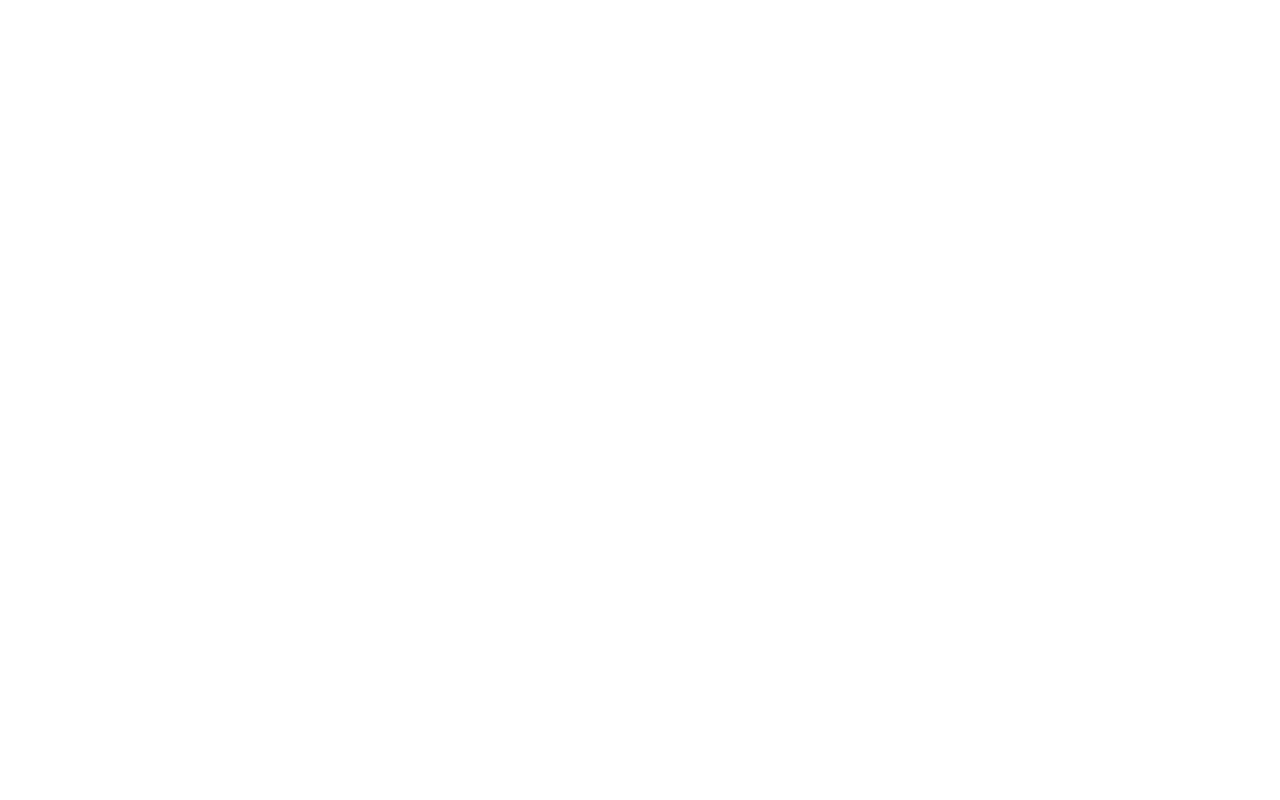
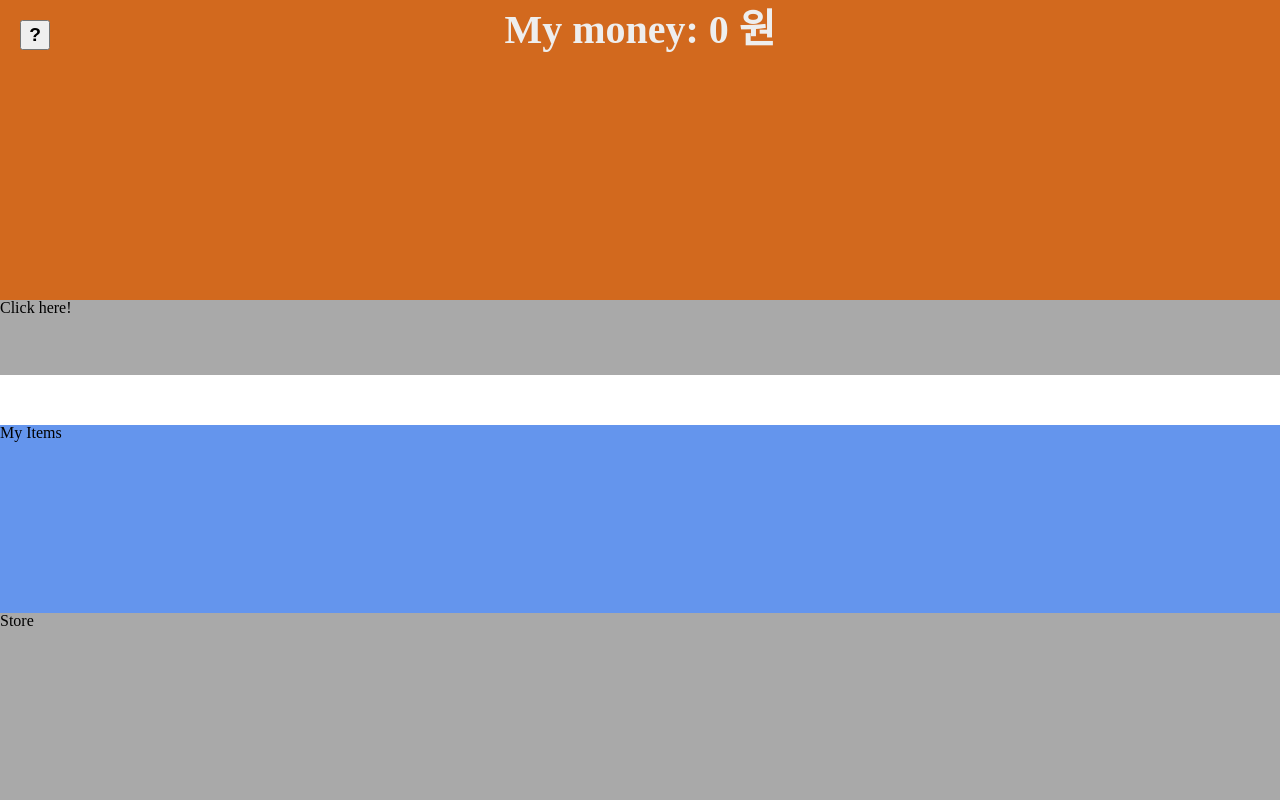
Before and after one commit to johyunyoung/GetMoney, a plain HTML site: page index.html in a window 1280 px wide. Drawn offline with Linux system fonts and the light colour scheme.

Commit message:
before js

```diff
--- a/app.js
+++ b/app.js
@@ -0,0 +1,15 @@
+const clickWindow = document.querySelector(".click-window");
+const myMoney = document.querySelector(".my-money");
+
+let MONEY = 0;
+
+function plusMoney() {
+    MONEY += 1;
+    myMoney.innerHTML = `My money: ${MONEY} 원`;
+}
+
+function init() {
+    clickWindow.addEventListener("click", plusMoney);
+}
+
+init();
--- a/index.html
+++ b/index.html
@@ -10,16 +10,26 @@
     <div class="main">
         <div class="my-money">
             <!-- 현재 내 돈 표시 -->
+            My money: 0 원
         </div>
         <div class="robber">
             <!-- 강도 왔을 때 피해 또는 아이템으로 막음 등 표시 -->
         </div>
-        <div class="click-window"></div>
+        <div class="click-window">
+            <!-- 이곳을 클릭하면 돈 증가 -->
+            Click here!
+        </div>
+        <button class="manual-btn">?</button>
+        <div class="manual">
+            <!-- 메뉴얼 버튼에 커서 올리면 설명서 등장. position absolute로 -->
+        </div>
     </div>
     <div class="my-items">
         <!-- 내 아이템 창 -->
+        My Items
     </div>
     <div class="store">
+        Store
         <div class="plus-click">
             <!-- 클릭당 획등량 +? -->
         </div>
--- a/style.css
+++ b/style.css
@@ -1,10 +1,67 @@
 @import "reset.css";
 
 body {
+  width: 100%;
+  height: 100vh;
   display: flex;
   flex-direction: column;
 }
 
 .main {
-  background-color: beige;
+  display: flex;
+  flex-direction: column;
+  justify-content: space-between;
+  width: 100%;
+  height: 50%;
+  background-color: chocolate;
+  margin-bottom: 50px;
 }
+
+.my-money {
+  margin: 10px auto;
+  text-align: center;
+  font-size: 2.5rem;
+  font-weight: 700;
+  color: #eee;
+}
+
+.my-items {
+  width: 100%;
+  height: 25%;
+  background-color: cornflowerblue;
+  display: flex;
+}
+
+.store {
+  width: 100%;
+  height: 25%;
+  background-color: darkgray;
+}
+
+.click-window {
+  height: 20%;
+  background-color: darkgray;
+}
+
+.manual-btn {
+  position: absolute;
+  top: 20px;
+  left: 20px;
+  width: 30px;
+  height: 30px;
+  font-size: 1.2rem;
+  font-weight: 800;
+  text-align: center;
+  padding: 5px;
+  line-height: 0px;
+}
+
+.manual {
+  display: none;
+  width: 500px;
+  height: 500px;
+  position: absolute;
+  top: 100px;
+  left: calc(50vw - 250px);
+  background-color: white;
+}
```
